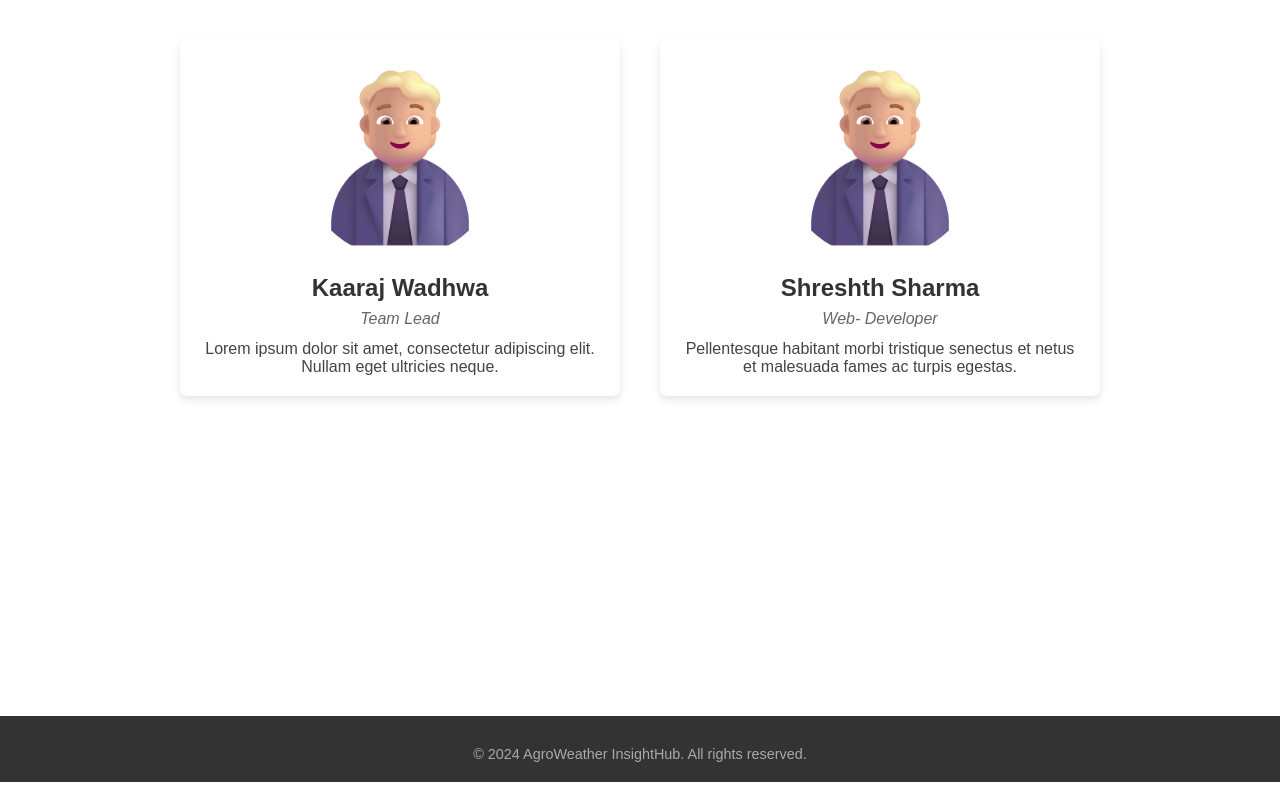
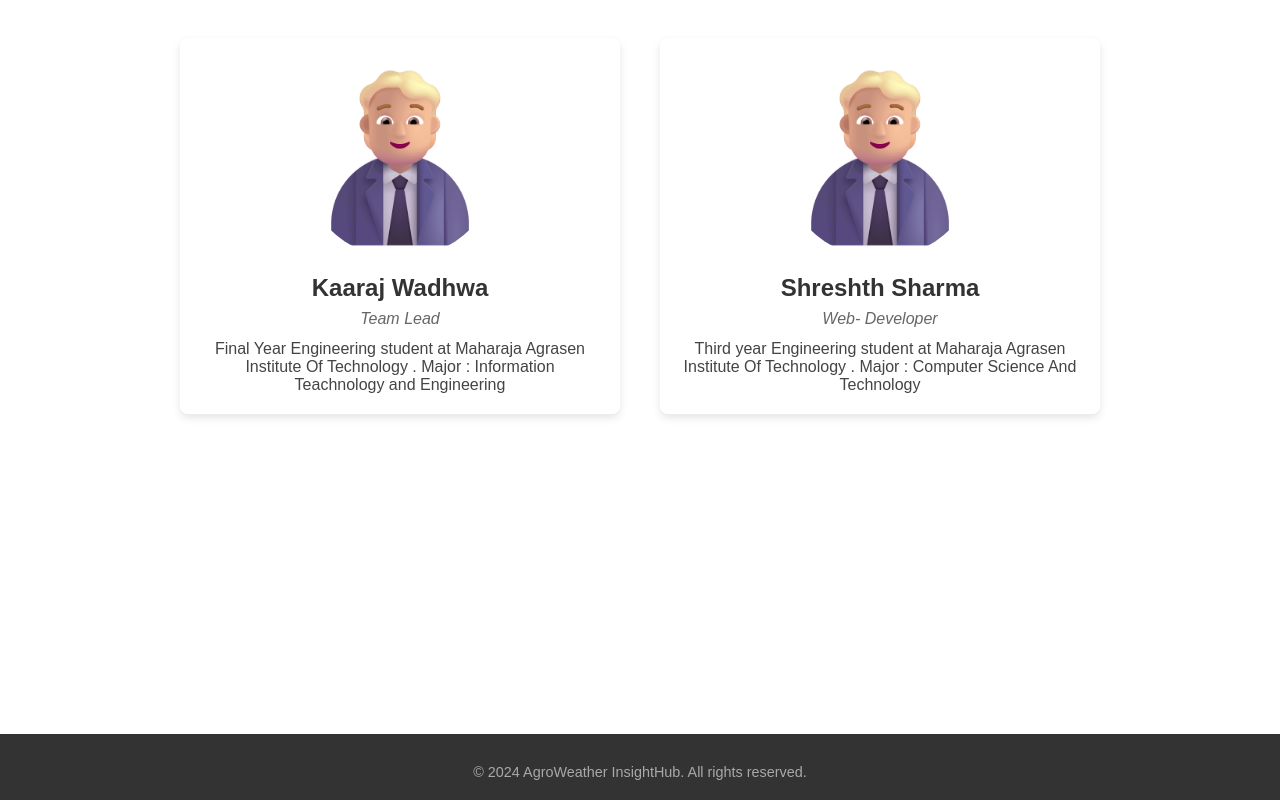
Before and after one commit to Kaaraj14/AgroWeather, a React (Vite) app: page / in a window 1280 px wide. Shown: the part 912-1712 px from the top of the page. Built offline with nearby package versions, Linux system fonts and the light colour scheme; no server answers.

Commit message:
team data updated

```diff
--- a/src/Data/team.js
+++ b/src/Data/team.js
@@ -5,14 +5,14 @@ const teamData = [
       id: 1,
       name: "Kaaraj Wadhwa",
       position: "Team  Lead",
-      bio: "Lorem ipsum dolor sit amet, consectetur adipiscing elit. Nullam eget ultricies neque.",
+      bio: "Final Year Engineering student at Maharaja Agrasen Institute Of Technology . Major : Information Teachnology and Engineering",
       imageUrl: worker,
     },
     {
       id: 2,
       name: "Shreshth Sharma",
       position: "Web- Developer",
-      bio: "Pellentesque habitant morbi tristique senectus et netus et malesuada fames ac turpis egestas.",
+      bio: "Third year Engineering student at Maharaja Agrasen Institute Of Technology . Major : Computer Science And Technology",
       imageUrl: worker,
     }
     // Add more team members as needed
```
